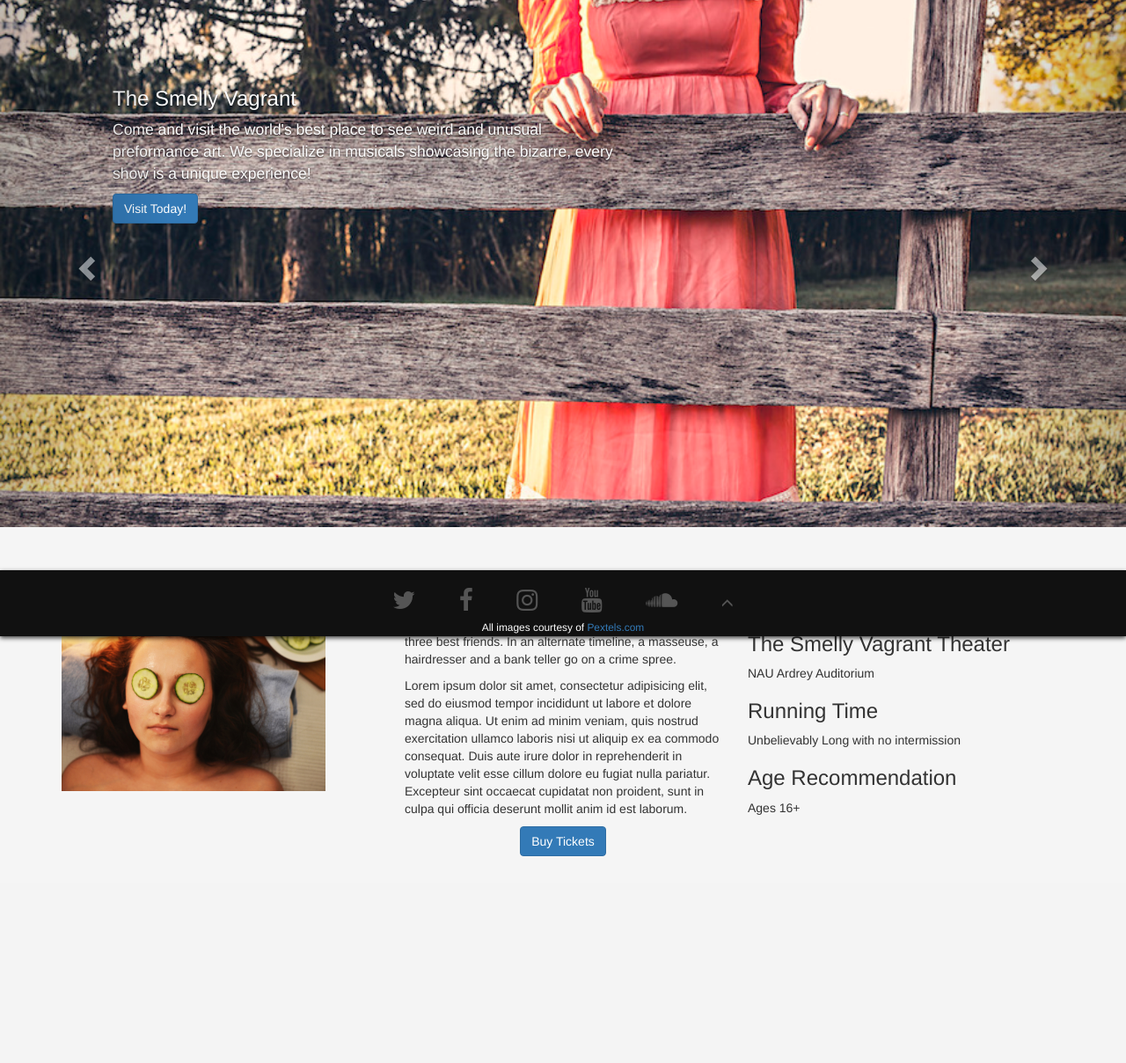
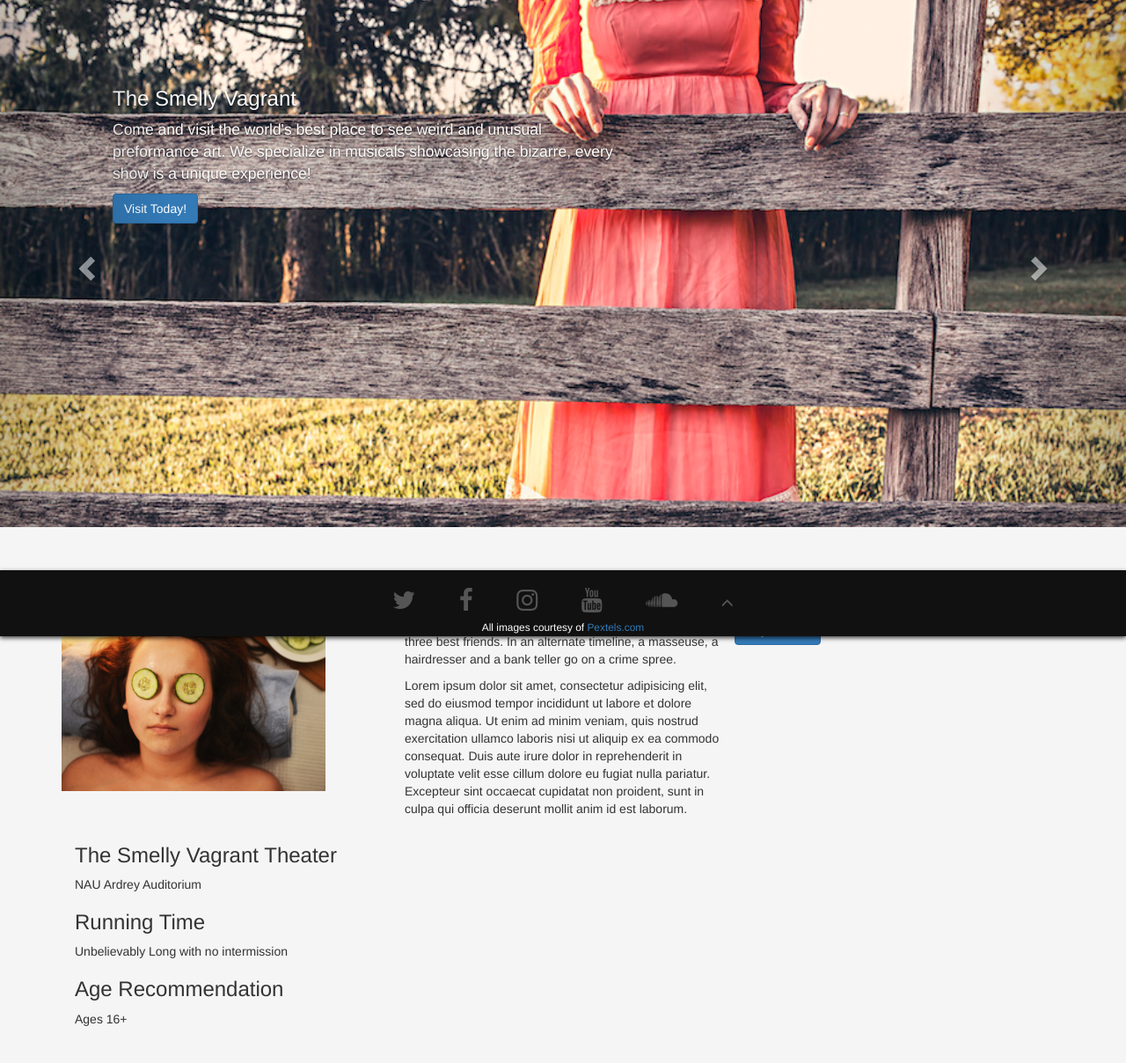
Before and after one commit to yourbuddyconner/cs399-theatre, a Django app: template app/templates/show1.html in a window 1280 px wide. Shown: the part 77-1285 px from the top of the page at 88% size. Before the commit the page ends 1050 px from the top, so only its background shows below. Run offline with Django 3.2, Linux system fonts and the light colour scheme; the template is opened without the code that fills it, so the values that code supplies are empty; parts of the project's set-up code (start-up, migrations or seed data) failed here and were passed over; some libraries are stand-ins or nearby versions.

Commit message:
left justify text in description divs

```diff
--- a/app/templates/show1.html
+++ b/app/templates/show1.html
@@ -22,8 +22,8 @@
 			</div>
 			</div>
 
-			<div class="col-md-4 text-center" id="shows">
-			<div class="media-body text-left">
+			<div class="col-md-4 text-left" id="shows">
+{#			<div class="media-body text-left">#}
 
 				<p>
 					A heartwarming adventure, that will test the friendship of three best friends. In an alternate timeline, a masseuse, a hairdresser and a bank teller go on a crime spree.
--- a/app/templates/show2.html
+++ b/app/templates/show2.html
@@ -15,7 +15,7 @@
 				<img class="media-object show-pic" src="{% static "images/shows/glasses-hair.jpg" %}"/>
 			</div>
 
-			<div class="col-md-4 text-center" id="shows">
+			<div class="col-md-4 text-left" id="shows">
 
 				<p>
 					Prepare yourself for the ultimate in 3D entertainment. Special visual effects take you into the world of everyone's favorite ball of hair!
--- a/app/templates/show3.html
+++ b/app/templates/show3.html
@@ -16,7 +16,7 @@
 				<img class="media-object show-pic" src="{% static "images/shows/it-pays-tea.jpg" %}" />
 			</div>
 
-			<div class="col-md-4 text-center" id="shows">
+			<div class="col-md-4 text-left" id="shows">
 
 				<p>
 					From world-renownd British playwright, Gerrard Tea'n'Crumpets comes another amazing adaptation on the events of the infamous Boston Teaparty.
--- a/app/templates/show4.html
+++ b/app/templates/show4.html
@@ -16,7 +16,7 @@
 				<img class="media-object show-pic" src="{% static "images/shows/sasquatch.jpg" %}" />
 			</div>
 
-			<div class="col-md-4 text-center" id="shows">
+			<div class="col-md-4 text-left" id="shows">
 
 				<p>
 					The sobering tale of the World's Most Ridiculously Hairy Man. A musical adaptation.
--- a/app/templates/show5.html
+++ b/app/templates/show5.html
@@ -16,7 +16,7 @@
 				<img class="media-object show-pic" src="{% static "images/shows/" %}" />
 			</div>
 
-			<div class="col-md-4 text-center" id="shows">
+			<div class="col-md-4 text-left" id="shows">
 
 				<p>
 					Too much yolo to handle.
```
